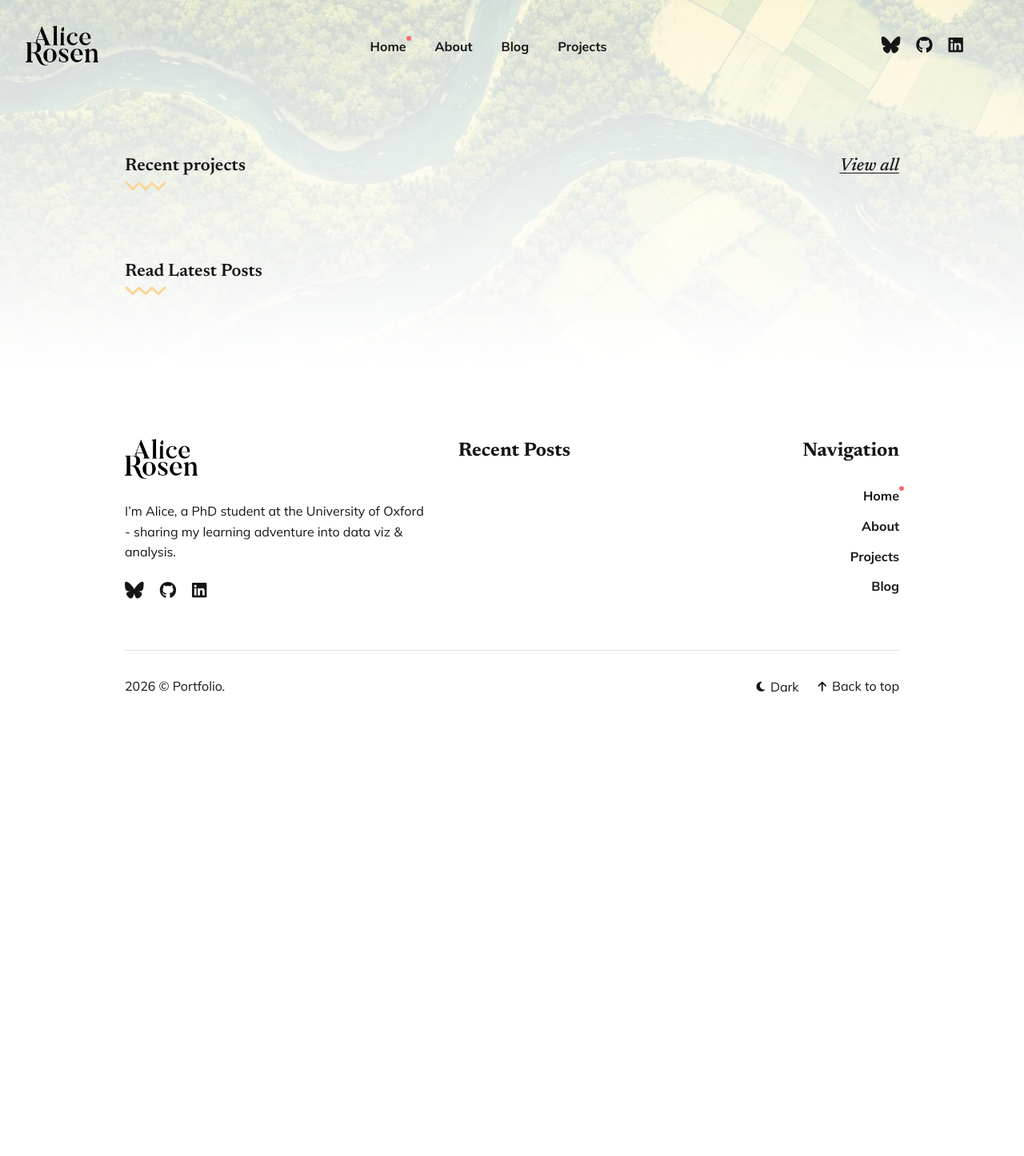
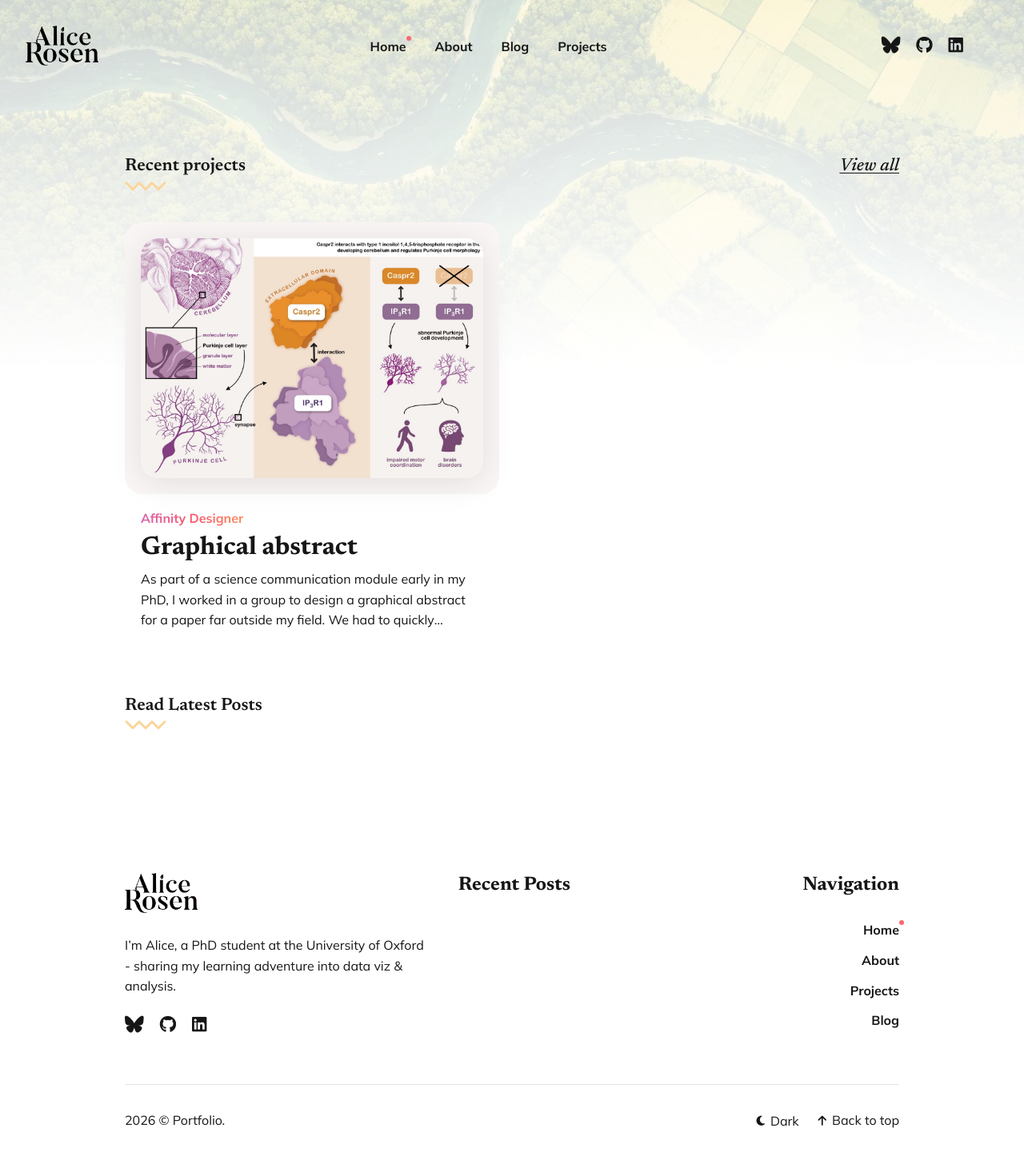
Before and after one commit to alice-rosen/alice-rosen.github.io, a Jekyll site: the page built from index.html, in a window 1280 px wide. Shown: the whole page at 80% size. Built offline with Jekyll 4.4.1, drawn with Linux system fonts in a browser that asks for light colours; the list of posts is cut into pages by our own code; a style sheet for code colours, icons or effects is not loaded; before the commit the page ends 904 px from its top, so only the background shows below that.

Commit message:
Create Caspr2 project

```diff
--- /dev/null
+++ b/_projects/2022-01-11-caspr2-graphical-abstract.md
@@ -0,0 +1,12 @@
+---
+title: Graphical abstract
+subtitle: Affinity Designer
+summary: As part of a science communication module early in my PhD, I worked in a group to design a graphical abstract for a paper far outside my field. We had to quickly understand the subject, figure out what really mattered, and bring it together in a simple visual.
+tools: Affinity Designer
+article:
+  authors: Argent et al.
+  year: 2020
+  journal: Journal of Biological Chemistry
+  doi: 10.1074/jbc.ra120.012655
+image: '/images/caspr2_graphical_abstract.jpeg'
+---
--- a/_sass/4-layouts/_project.scss
+++ b/_sass/4-layouts/_project.scss
@@ -41,28 +41,20 @@
 }
 
 .project-info-image {
-  position: relative;
-  transform: translate(0);
-  min-height: 240px;
-  padding-top: 56.25%;
   margin-bottom: 48px;
   border-radius: 22px;
   overflow: hidden;
   background: var(--background-alt-color);
 
   img {
-    position: absolute;
-    top: 0;
-    left: 0;
+    display: block;
     width: 100%;
-    height: 100%;
-    object-fit: cover;
+    height: auto;
     user-select: none;
   }
 
   @media (max-width: $desktop) {
     margin-bottom: 32px;
-    padding-top: 65%;
   }
 }
 
```
Also changed, not shown: _includes/sidebar-widgets/widget-project-meta.html (+12 -0 lines), _projects/2023-01-02-social-environment.md (deleted, +0 -39 lines), images/caspr2_graphical_abstract.jpeg (added), 1 other file.
